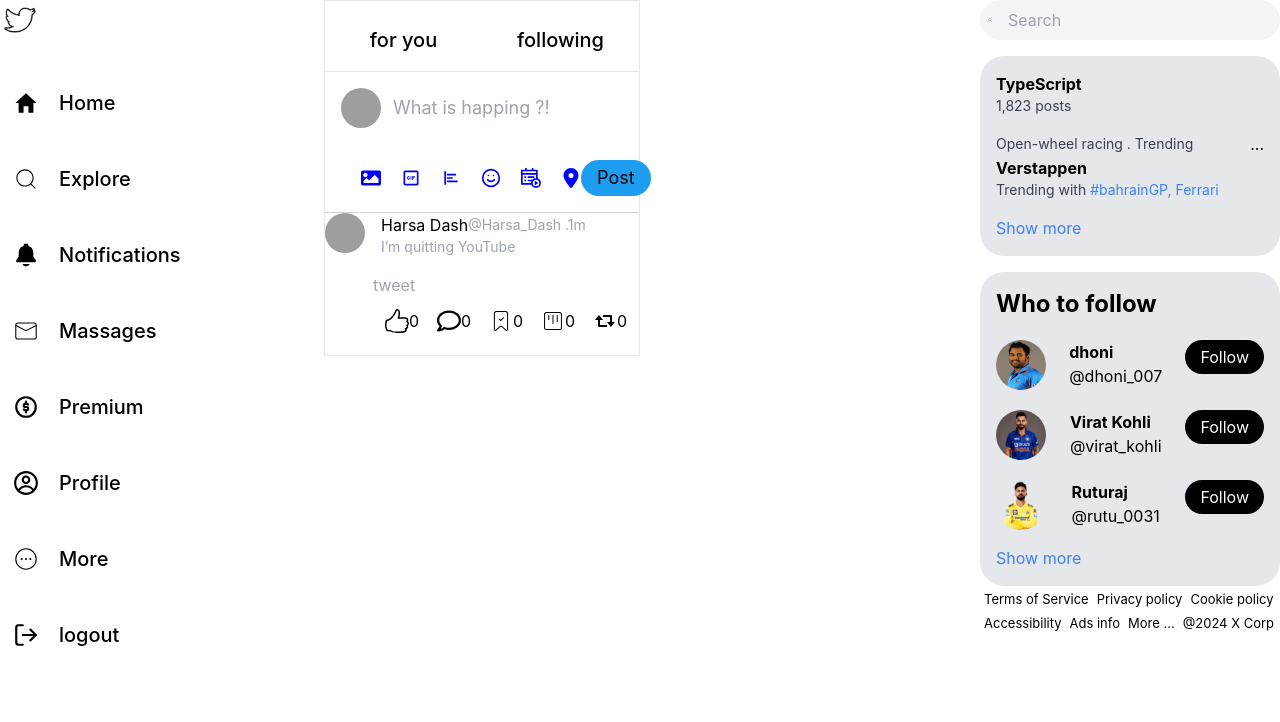
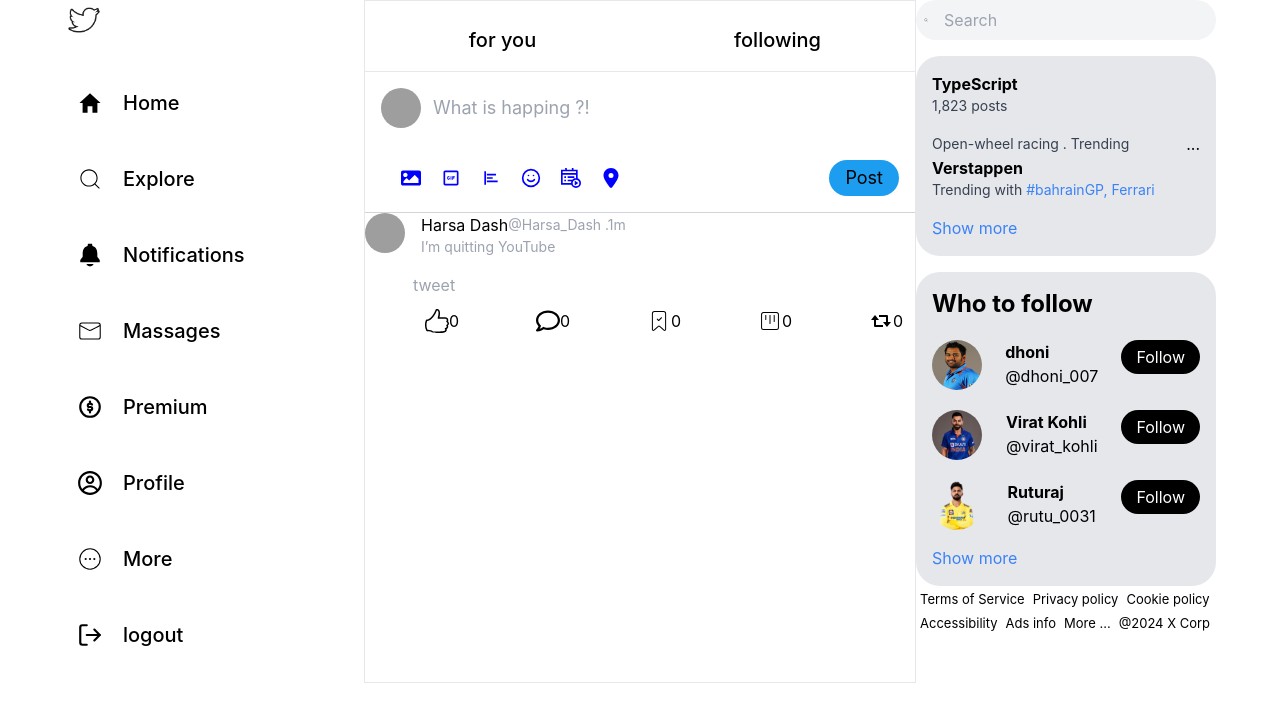
Before and after one commit to Harnillathiya/twitter, a React (Create React App) app: page /home in a window 1280 px wide. Shown: the top 722 px of the page. Built offline with nearby package versions, Linux system fonts and the light colour scheme; grey boxes are pictures that could not be loaded.

Commit message:
changed disign

```diff
--- a/src/Page/Home.js
+++ b/src/Page/Home.js
@@ -1,15 +1,11 @@
 import React from "react";
-// import Feed from "./Feed";
 import "../App.css";
 import Feed from "../components/Feed";
-import { Container } from "@mui/material";
 
 const Home = () => {
   return (
     <>
-      <Container maxWidth="lg">
         <Feed />
-      </Container>
     </>
   );
 };
--- a/src/components/Feed.js
+++ b/src/components/Feed.js
@@ -4,7 +4,7 @@ import CreatePost from './CreatePost'
 
 const Feed = () => {
   return (
-    <div className='w-[50%] border border-gray-200'>
+    <div className='border border-gray-200'>
      <CreatePost/>
     </div>
   )
--- a/src/layout/MainLayout.js
+++ b/src/layout/MainLayout.js
@@ -3,15 +3,19 @@ import { Outlet } from 'react-router-dom';
 import Leftsidebar from '../components/Leftsidebar';
 import './styles.css';
 import Rightsidebar from '../components/Rightsidebar';
+import Container from '@mui/material/Container';
+
 
 
 const MainLayout = () => {
     return (
+        <Container maxWidth="lg">
         <div className='main-layout'>
             <Leftsidebar/>
             <Outlet/>
             <Rightsidebar/>
         </div>
+        </Container>
     )
 }
 
```
Also changed, not shown: src/App.js (+8 -7 lines).
